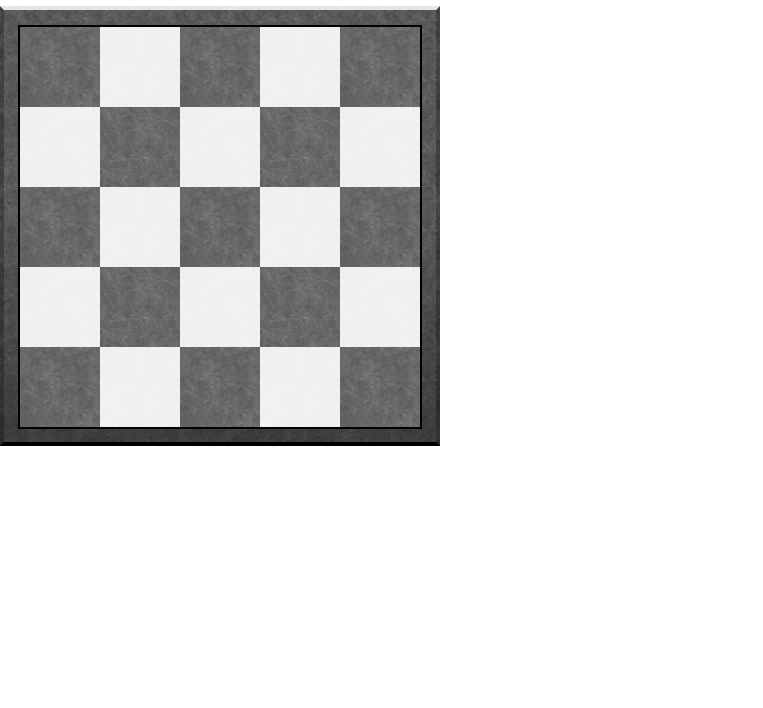
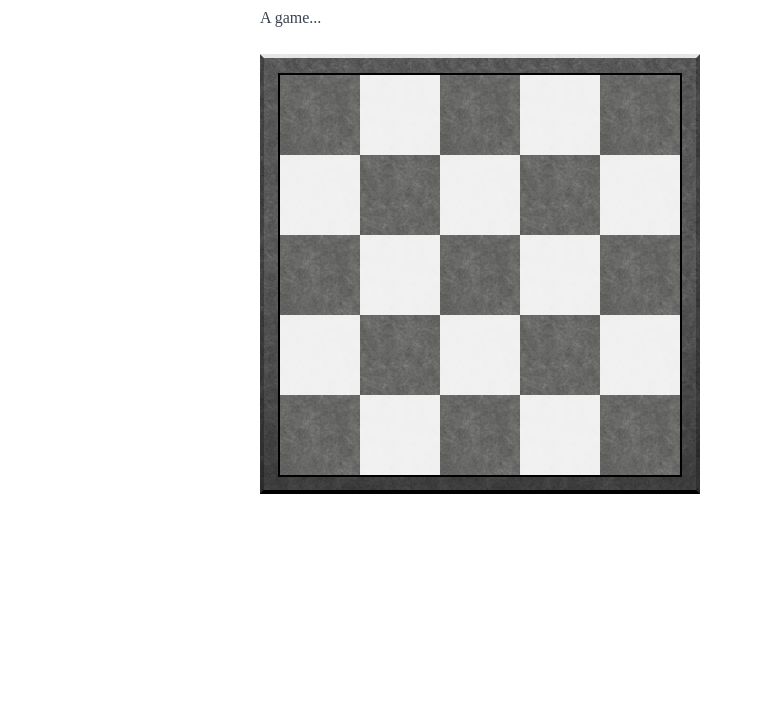
Before and after one commit to Montoya/take-the-king, a plain HTML site: page index.html in a window 1280 px wide. Shown: the part 92-800 px from the top of the page, without its empty margins (0-763 px from the left). Drawn offline with nearby package versions, Linux system fonts and the light colour scheme; a web font is replaced by a local one.

Commit message:
Update index.html

```diff
--- a/index.html
+++ b/index.html
@@ -11,12 +11,13 @@
     <link rel="stylesheet" href="https://unpkg.com/spectre.css/dist/spectre-icons.min.css">
     <style type="text/css">
       body { padding:1.5rem 0; font-family:Alice,serif; }
-      #page { width:760px; }
+      #page { width:760px; margin:0 auto; }
     </style>
   </head>
   <body>
     <div id="page">
       <h1>Take the King</h1>
+      <p>A game...</p>
       <img src="assets/game_board.png">
     </div>
   </body>
```
